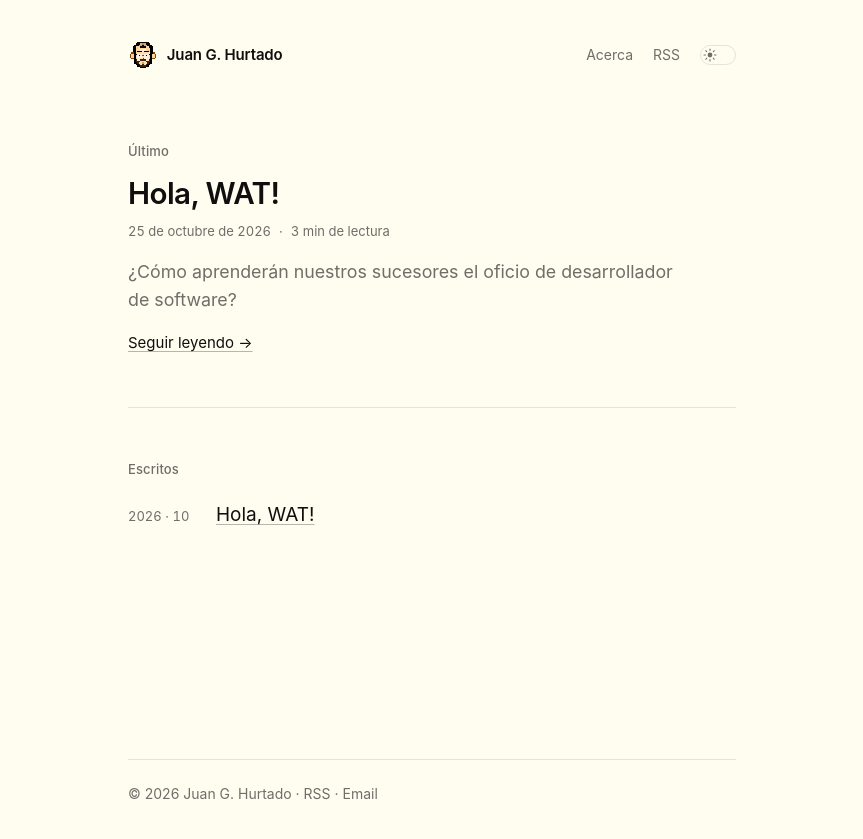
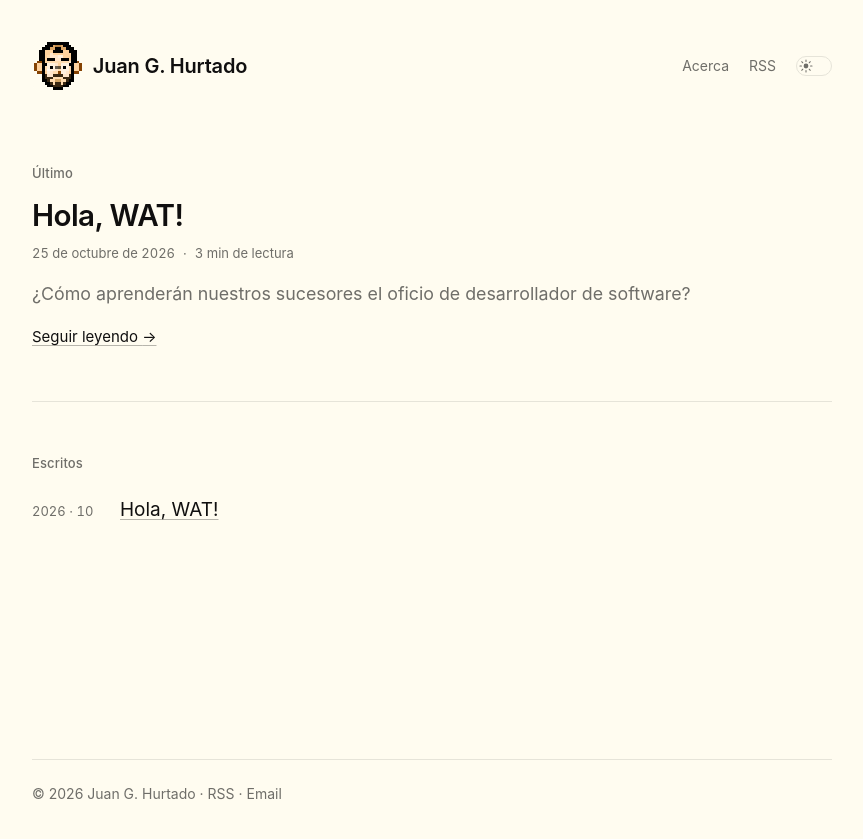
Before and after one commit to juanghurtado/juanghurtado.com, a Jekyll site: the page built from index.html, in a window 1280 px wide. Shown: the top 839 px of the page, without its empty margins (208-1071 px from the left). Built offline with Jekyll 4.4.1, drawn with Linux system fonts in a browser that asks for light colours.

Commit message:
Enlarge logo, wrapper, and site title

```diff
--- a/_includes/header.html
+++ b/_includes/header.html
@@ -2,7 +2,7 @@
   <nav class="site-nav" aria-label="Principal">
     <a class="site-title" href="{{ '/' | relative_url }}">
       <span class="site-logo" aria-hidden="true">
-        <img src="{{ '/assets/avatar.svg' | relative_url }}" alt="" width="26" height="26">
+        <img src="{{ '/assets/avatar.svg' | relative_url }}" alt="" width="48" height="48">
       </span>
       <span>{{ site.author.name }}</span>
     </a>
--- a/assets/css/style.css
+++ b/assets/css/style.css
@@ -45,7 +45,7 @@
     "Segoe UI", Helvetica, Arial, sans-serif;
   --font-mono: ui-monospace, SFMono-Regular, "SF Mono", "Cascadia Code",
     "Roboto Mono", Menlo, Consolas, "Liberation Mono", monospace;
-  --measure: 38rem;
+  --measure: 50rem;
   --line-height: 1.6;
 
   color-scheme: light;
@@ -233,8 +233,9 @@ main {
   display: inline-flex;
   align-items: center;
   gap: 0.55rem;
-  font-size: 0.9375rem;
+  font-size: 1.25rem;
   font-weight: 600;
+  line-height: 1.2;
   letter-spacing: -0.01em;
   text-decoration: none;
   white-space: nowrap;
@@ -245,14 +246,14 @@ main {
   flex: none;
   padding: 2px;
   background: var(--flexoki-paper);
-  border-radius: 6px;
+  border-radius: 10px;
   line-height: 0;
 }
 
 .site-logo img {
   display: block;
-  width: 26px;
-  height: 26px;
+  width: 48px;
+  height: 48px;
   image-rendering: pixelated;
 }
 
@@ -765,21 +766,19 @@ main {
   }
 
   .site-nav {
+    flex-wrap: wrap;
     gap: 1rem;
+    row-gap: 0.75rem;
   }
 
   .site-nav-links {
     gap: 1rem;
+    margin-left: auto;
   }
 
   .site-logo {
     padding: 1px;
-    border-radius: 5px;
-  }
-
-  .site-logo img {
-    width: 24px;
-    height: 24px;
+    border-radius: 10px;
   }
 
   .post-item {
@@ -811,15 +810,6 @@ main {
 }
 
 @media (max-width: 360px) {
-  .site-title {
-    font-size: 0.875rem;
-  }
-
-  .site-logo img {
-    width: 22px;
-    height: 22px;
-  }
-
   .site-nav-links {
     gap: 0.8rem;
   }
```
Also changed, not shown: README.md.
